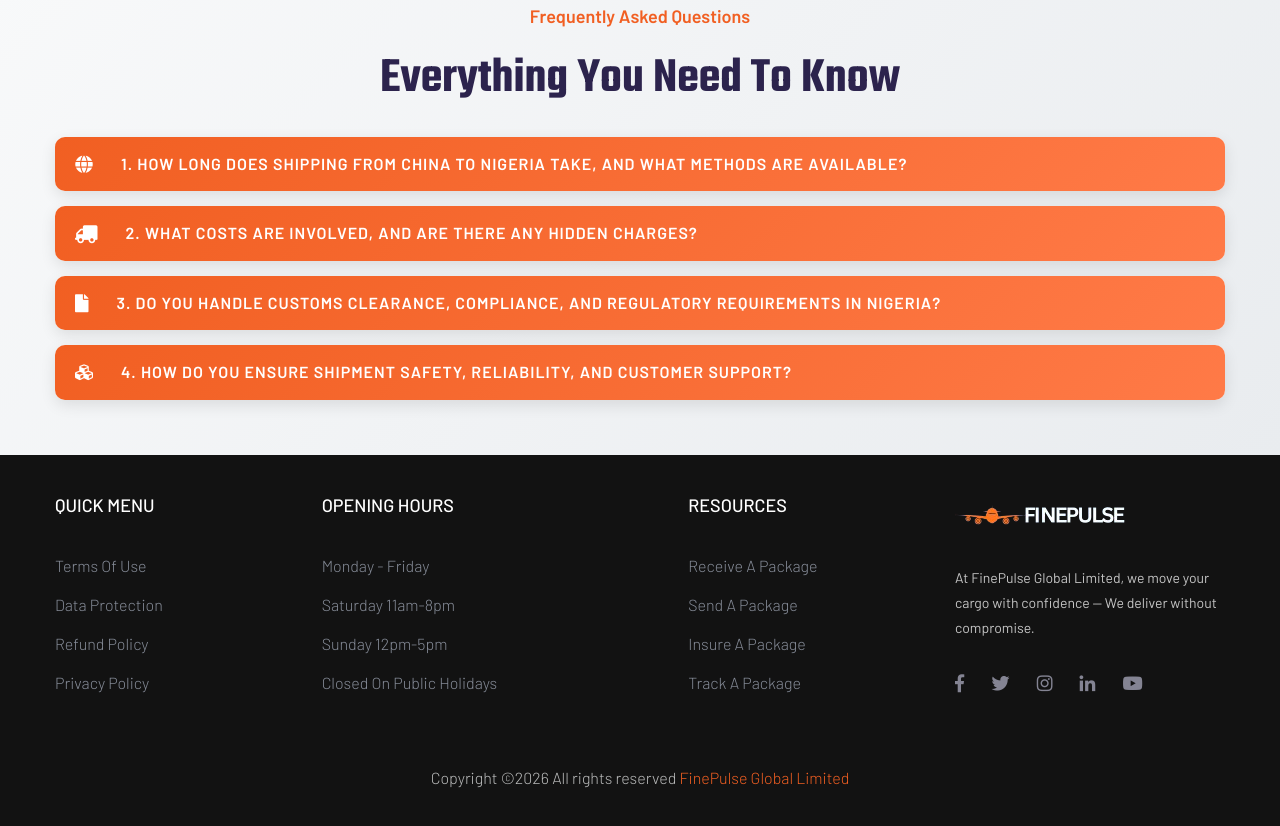
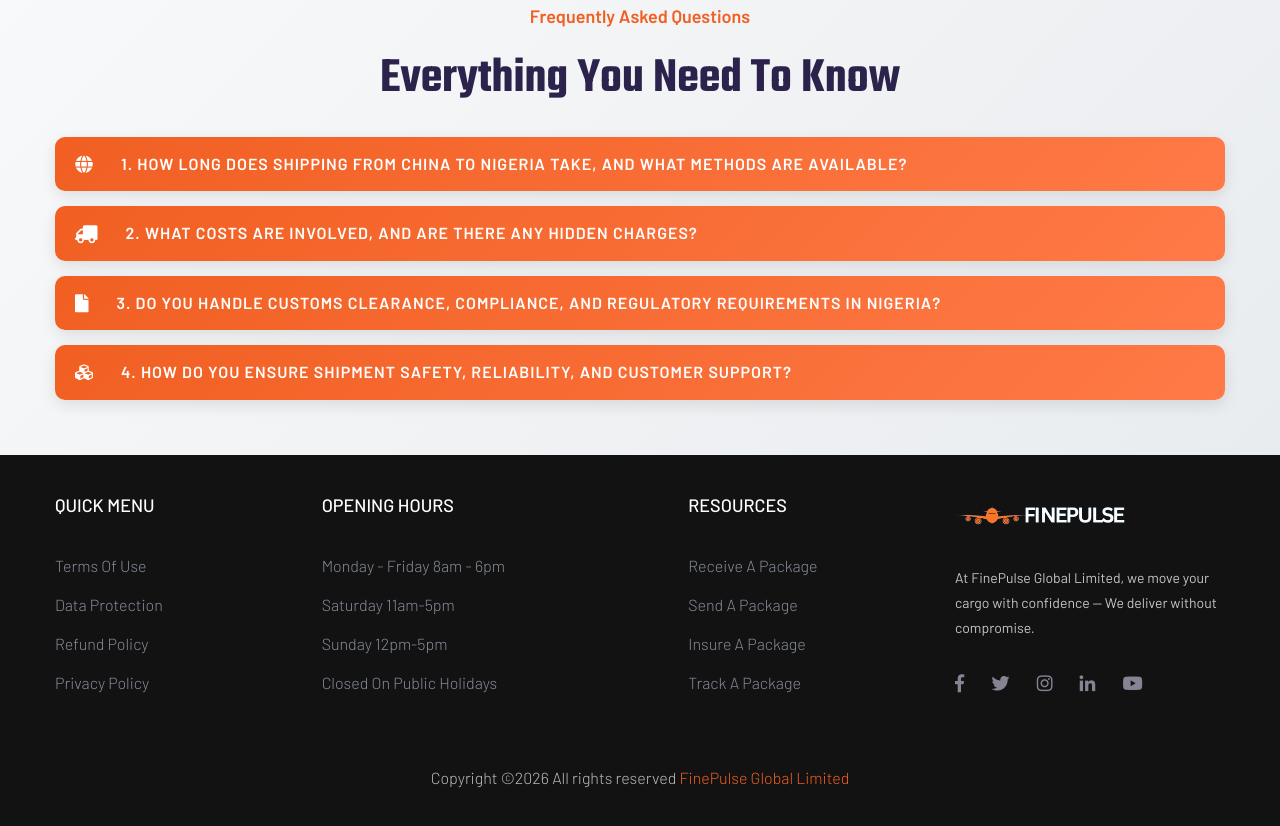
Before and after one commit to finepulseglobal/finepg, a plain HTML site: page index.html in a window 1280 px wide. Shown: the part 3161-3987 px from the top of the page. Drawn offline with Linux system fonts and the light colour scheme.

```diff
--- a/index.html
+++ b/index.html
@@ -685,8 +685,8 @@ We work with trusted carriers, offer cargo insurance, professional packaging, an
                             <div class="footer-tittle">
                                 <h4>Opening Hours</h4>
                                 <ul>
-                                    <li><a href="#">Monday - Friday</a></li>
-                                    <li><a href="#"> Saturday 11am-8pm</a></li>
+                                    <li><a href="#">Monday - Friday 8am - 6pm</a></li>
+                                    <li><a href="#"> Saturday 11am-5pm</a></li>
                                     <li><a href="#"> Sunday 12pm-5pm</a></li>
                                     <li><a href="#"> Closed on Public Holidays</a></li>
                                 </ul>
```
